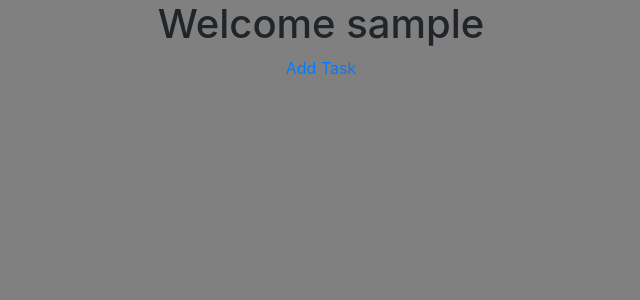
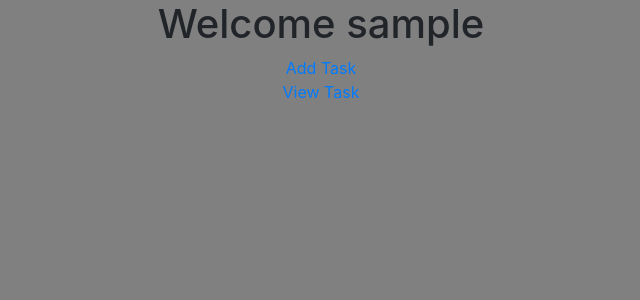
Before and after one commit to hewich/team-2-05, a Flask app: page /landing in a window 1280 px wide. Shown: the part 72-372 px from the top of the page, without its empty margins (319-959 px from the left). Run offline with Flask 2, Linux system fonts and the light colour scheme; the visitor is signed in with stand-in values (Sample User, id 1); data comes from the database, SQL or seed files in the repository; some libraries are stand-ins or nearby versions.

Commit message:
created a view page to view tasks

```diff
--- a/TaskOrganizer/myapp/form.py
+++ b/TaskOrganizer/myapp/form.py
@@ -20,5 +20,5 @@ class RegisterForm(FlaskForm):
 class TaskForm(FlaskForm):
     task_name = StringField('Task Name:')
     description = StringField('Description')
-    due_date = StringField('Due Date:')
+    #due_date = StringField('Due Date:')
     submit = SubmitField('Submit')
--- a/TaskOrganizer/myapp/models.py
+++ b/TaskOrganizer/myapp/models.py
@@ -30,11 +30,11 @@ class Task(db.Model):
     #body = db.Column(db.String(256))
     task_name = db.Column(db.String(64), unique=True, nullable=False)
     description = db.Column(db.String(300), unique=True, nullable=False)
-    due_date = db.Column(db.String(64), unique=True, nullable=False)
+    #due_date = db.Column(db.String(64), unique=True, nullable=False)
     user_id = db.Column(db.Integer, db.ForeignKey('user.id'))
 
     def __repr__(self):
-        return '<Task {}>'.format(self.task_name, self.description, self.due_date)
+        return '<Task {}>'.format(self.task_name, self.description)
 
 
 @login.user_loader
--- a/TaskOrganizer/myapp/routes.py
+++ b/TaskOrganizer/myapp/routes.py
@@ -84,13 +84,28 @@ def add():
 
     title = 'Add | Task Organizer'
 
-    taskz = Task.query.all()
+    tasks = Task.query.all()
 
     form = TaskForm()
     if form.validate_on_submit():
-        tasks = Task(task_name= request.form['task_name'], description=request.form['description'], due_date=request.form['due_date'])
+        tasks = Task(task_name=request.form['task_name'], description=request.form['description'])
         db.session.add(tasks)
         db.session.commit()
 
         return redirect(url_for('add'))
-    return render_template('add.html', title=title, form=form, taskz=taskz)
+    return render_template('add.html', title=title, form=form, tasks=tasks)
+
+@app.route('/view', methods=['GET', 'POST'])
+def view():
+    title = 'View | Task Organizer'
+
+    tasks = Task.query.all()
+
+    form = TaskForm()
+    if form.validate_on_submit():
+        tasks = Task(task_name=request.form['task_name'], description=request.form['description'])
+        db.session.add(tasks)
+        db.session.commit()
+
+        return redirect(url_for('view'))
+    return render_template('view.html', title=title, form=form, tasks=tasks)
--- a/TaskOrganizer/myapp/templates/landing.html
+++ b/TaskOrganizer/myapp/templates/landing.html
@@ -15,7 +15,9 @@
 <body class="text-center">
 <h1>Welcome {{current_user.username}}</h1>
 <a href="/add">Add Task</a>
-
+<p>
+<a href="/view">View Task</a>
+</p>
 </body>
 
 {% endblock %}
```
Also changed, not shown: TaskOrganizer/myapp/templates/add.html (+3 -8 lines), TaskOrganizer/myapp/templates/view.html (added, +19 -0 lines).
